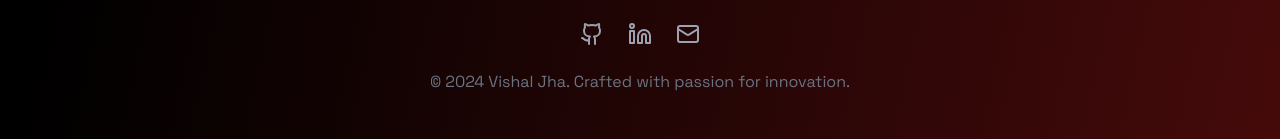
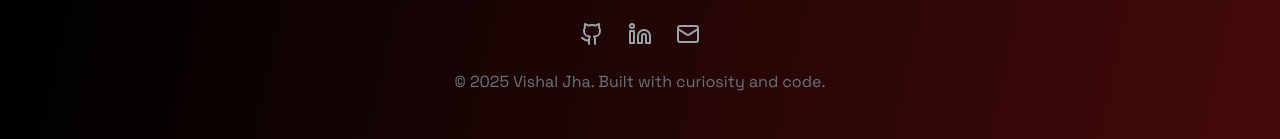
Before and after one commit to VishalJha01/vishal-portfolio, a Next.js app: page / in a window 1280 px wide. Shown: the part 5693-5832 px from the top of the page. Built offline with nearby package versions, Linux system fonts and the light colour scheme.

Commit message:
Update page.tsx

```diff
--- a/app/page.tsx
+++ b/app/page.tsx
@@ -1110,7 +1110,7 @@ const skillCategories = useMemo(
             <p
               className={`${isDarkMode ? "text-gray-500 hover:text-gray-400" : "text-gray-600 hover:text-gray-700"} transition-colors duration-150`}
             >
-              © 2024 Vishal Jha. Crafted with passion for innovation.
+             © 2025 Vishal Jha. Built with curiosity and code.
             </p>
           </div>
         </footer>
```
